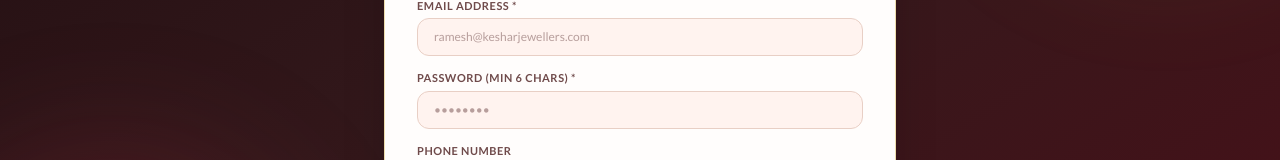
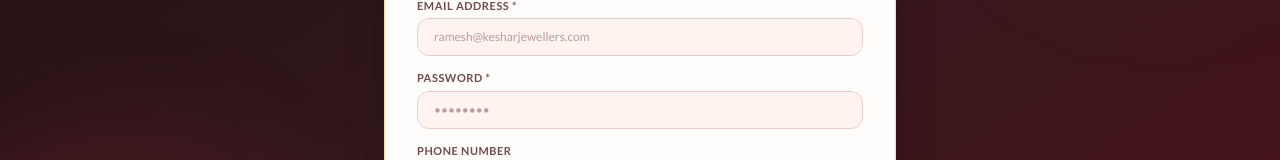
Before and after one commit to himansh478/Admin-Pannel, a Next.js app: page /login in a window 1280 px wide. Both pictures are taken after typing "name@example.com", "Sample123" into the empty fields and a click on the button "+ CREATE NEW ADMIN". Shown: the part 347-507 px from the top of the page. Built offline with nearby package versions, Linux system fonts and the light colour scheme; no server answers; a web font is replaced by a local one.

Commit message:
add standalone admin login and registration page

```diff
--- a/src/app/login/page.tsx
+++ b/src/app/login/page.tsx
@@ -63,8 +63,9 @@
       return;
     }
 
-    if (regPassword.length < 6) {
-      setErrorMessage("Password must be at least 6 characters long.");
+    const passwordRegex = /^(?=.*[a-z])(?=.*[A-Z])(?=.*\d)(?=.*[@$!%*?&#])[A-Za-z\d@$!%*?&#]{8,}$/;
+    if (!passwordRegex.test(regPassword)) {
+      setErrorMessage("Password must be at least 8 characters long, include an uppercase letter, a lowercase letter, a number, and a special character.");
       return;
     }
 
@@ -273,7 +274,7 @@
 
               <div>
                 <label className="block text-[11px] font-bold uppercase tracking-wider text-[#6F4A4A] mb-1">
-                  Password (min 6 chars) *
+                  Password *
                 </label>
                 <input
                   type="password"
```
